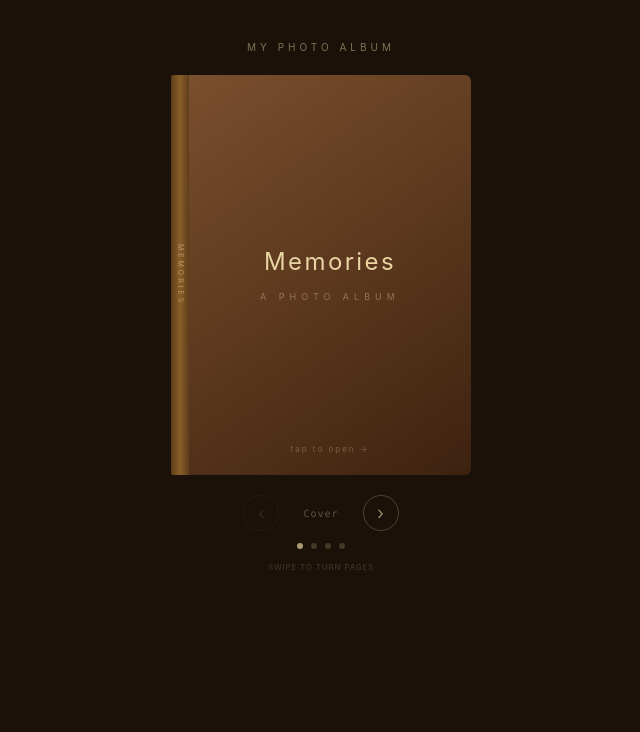
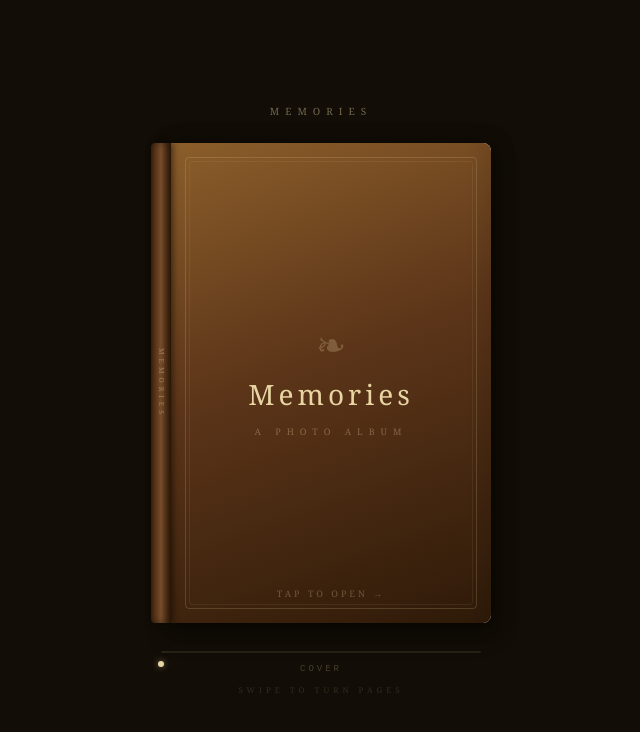
Before and after one commit to chokn3/mama-album, a React (Vite) app: page / in a window 1280 px wide. Shown: the top 732 px of the page, without its empty margins (319-959 px from the left). Built offline with nearby package versions, Linux system fonts and the light colour scheme.

Commit message:
updated the whole appjsx file

```diff
--- a/src/App.jsx
+++ b/src/App.jsx
@@ -1,44 +1,42 @@
 import { useState, useRef } from "react";
 
-const photos = [
+const pages = [
+  "cover",
   {
-    front: {
-      url: "https://lh3.googleusercontent.com/d/1rHVz4J_CSTl91QDFzi50HSmx8yBF1QrS",
-      caption: "Summer at the beach",
-      date: "July 2023",
-      tilt: "-rotate-2",
-    },
-    back: {
-      url: "https://lh3.googleusercontent.com/d/1sEfhAe256d9bhD0BiuCdlNF1QQksERUn",
-      caption: "Golden hour vibes",
-      date: "July 2023",
-      tilt: "rotate-2",
-    },
+    top: "https://lh3.googleusercontent.com/d/1rHVz4J_CSTl91QDFzi50HSmx8yBF1QrS",
+    bottom: "https://lh3.googleusercontent.com/d/1sEfhAe256d9bhD0BiuCdlNF1QQksERUn",
   },
   {
-    front: {
-      url: "https://lh3.googleusercontent.com/d/FILE_ID",
-      caption: "Birthday night 🎂",
-      date: "March 2024",
-      tilt: "rotate-1",
-    },
-    back: {
-      url: "https://lh3.googleusercontent.com/d/FILE_ID",
-      caption: "All of us together",
-      date: "March 2024",
-      tilt: "-rotate-1",
-    },
+    top: "https://lh3.googleusercontent.com/d/FILE_ID_3",
+    bottom: "https://lh3.googleusercontent.com/d/FILE_ID_4",
   },
+  {
+    top: "https://lh3.googleusercontent.com/d/FILE_ID_5",
+    bottom: "https://lh3.googleusercontent.com/d/FILE_ID_6",
+  },
+  "end",
 ];
 
-const pages = ["cover", ...photos, "end"];
+const BOOK_W = 340;
+const BOOK_H = 480;
 
 export default function App() {
   const [current, setCurrent] = useState(0);
+  const [turning, setTurning] = useState(false);
+  const [direction, setDirection] = useState(null);
   const touchStartX = useRef(null);
+  const total = pages.length;
 
   const turnPage = (dir) => {
-    setCurrent((c) => Math.max(0, Math.min(pages.length - 1, c + dir)));
+    const next = current + dir;
+    if (next < 0 || next >= total || turning) return;
+    setDirection(dir);
+    setTurning(true);
+    setTimeout(() => {
+      setCurrent(next);
+      setTurning(false);
+      setDirection(null);
+    }, 600);
   };
 
   const onTouchStart = (e) => { touchStartX.current = e.touches[0].clientX; };
@@ -47,130 +45,264 @@ export default function App() {
     if (Math.abs(diff) > 40) turnPage(diff > 0 ? 1 : -1);
   };
 
-  const PhotoPage = ({ data, side }) => (
-    <div className="flex flex-col items-center h-full py-5 px-4">
-      <div className={`bg-white p-[6px] pb-7 shadow-md ${data.tilt} w-full`}>
-        <img
-          src={data.url}
-          alt={data.caption}
-          className="w-full h-48 object-cover"
-          loading="lazy"
-        />
-      </div>
-      <p className="text-[#666] text-xs italic mt-3 text-center">{data.caption}</p>
-      <p className="text-[#aaa] text-[10px] mt-1 font-mono">{data.date}</p>
-    </div>
-  );
+  const progress = total > 1 ? (current / (total - 1)) * 100 : 0;
+  const pageData = pages[current];
 
-  const pageData = pages[current];
-  const total = pages.length;
+  const pageStyle = {
+    width: BOOK_W - 20,
+    height: BOOK_H,
+    position: "absolute",
+    top: 0,
+    left: 20,
+    transformOrigin: "left center",
+    transformStyle: "preserve-3d",
+    transition: turning ? "transform 0.6s cubic-bezier(0.645,0.045,0.355,1)" : "none",
+    transform: turning && direction === 1
+      ? "rotateY(-180deg)"
+      : turning && direction === -1
+      ? "rotateY(0deg)"
+      : "rotateY(0deg)",
+    borderRadius: "0 8px 8px 0",
+    overflow: "hidden",
+    background: "#f5efe0",
+    boxShadow: "4px 0 20px rgba(0,0,0,0.3)",
+  };
 
   return (
     <div
-      className="min-h-screen flex flex-col items-center justify-start py-10"
-      style={{ background: "#1a1108" }}
+      className="min-h-screen flex flex-col items-center justify-center"
+      style={{ background: "#120d06", fontFamily: "Georgia, serif" }}
       onTouchStart={onTouchStart}
       onTouchEnd={onTouchEnd}
     >
-      <p className="text-[10px] tracking-[4px] uppercase mb-5" style={{ color: "rgba(232,213,163,0.5)" }}>
-        My Photo Album
+      {/* Title */}
+      <p style={{
+        color: "rgba(232,213,163,0.45)",
+        fontSize: 10,
+        letterSpacing: 6,
+        textTransform: "uppercase",
+        marginBottom: 24,
+      }}>
+        Memories
       </p>
 
       {/* Book */}
-      <div className="relative" style={{ width: 300 }}>
+      <div style={{
+        width: BOOK_W,
+        height: BOOK_H,
+        perspective: 1400,
+        position: "relative",
+      }}>
         {/* Spine */}
-        <div
-          className="absolute left-0 top-0 h-full z-10 flex items-center justify-center"
-          style={{
-            width: 18,
-            background: "linear-gradient(to right, #5c3d1a, #8b5e2a, #5c3d1a)",
-            borderRadius: "2px 0 0 2px",
-          }}
-        >
-          <span className="text-[7px] tracking-[3px] uppercase" style={{ color: "rgba(232,213,163,0.5)", writingMode: "vertical-rl" }}>
-            Memories
-          </span>
+        <div style={{
+          position: "absolute",
+          left: 0,
+          top: 0,
+          width: 20,
+          height: "100%",
+          background: "linear-gradient(to right, #3d2008, #7a4f2d, #3d2008)",
+          borderRadius: "4px 0 0 4px",
+          zIndex: 20,
+          display: "flex",
+          alignItems: "center",
+          justifyContent: "center",
+          boxShadow: "inset -4px 0 8px rgba(0,0,0,0.4), 2px 0 6px rgba(0,0,0,0.5)",
+        }}>
+          <span style={{
+            color: "rgba(232,213,163,0.4)",
+            fontSize: 7,
+            letterSpacing: 4,
+            textTransform: "uppercase",
+            writingMode: "vertical-rl",
+          }}>Memories</span>
         </div>
 
+        {/* Ambient shadow behind pages */}
+        <div style={{
+          position: "absolute",
+          left: 20,
+          top: 8,
+          width: BOOK_W - 20,
+          height: BOOK_H,
+          background: "rgba(0,0,0,0.5)",
+          borderRadius: "0 8px 8px 0",
+          filter: "blur(12px)",
+          zIndex: 0,
+        }} />
+
         {/* Page */}
-        <div
-          className="overflow-hidden"
-          style={{
-            marginLeft: 18,
-            width: 282,
-            height: 400,
-            borderRadius: "0 6px 6px 0",
-            background: "#f5efe0",
-          }}
-          onClick={() => current < total - 1 && turnPage(1)}
-        >
+        <div style={pageStyle} onClick={() => turnPage(1)}>
+          {/* Page edge shadow */}
+          <div style={{
+            position: "absolute",
+            right: 0,
+            top: 0,
+            width: 24,
+            height: "100%",
+            background: "linear-gradient(to right, transparent, rgba(0,0,0,0.08))",
+            zIndex: 2,
+            pointerEvents: "none",
+          }} />
+
           {pageData === "cover" && (
-            <div
-              className="w-full h-full flex flex-col items-center justify-center gap-3"
-              style={{ background: "linear-gradient(145deg, #7a4f2d, #3d2210)" }}
-            >
-              <span className="text-2xl tracking-widest" style={{ color: "#e8d5a3" }}>Memories</span>
-              <span className="text-[9px] tracking-[5px] uppercase" style={{ color: "rgba(232,213,163,0.4)" }}>
-                a photo album
-              </span>
-              <span className="text-[8px] tracking-[2px] absolute bottom-5" style={{ color: "rgba(232,213,163,0.3)" }}>
-                tap to open →
-              </span>
+            <div style={{
+              width: "100%",
+              height: "100%",
+              background: "linear-gradient(160deg, #8b5e2a 0%, #5c3519 45%, #2e1a08 100%)",
+              display: "flex",
+              flexDirection: "column",
+              alignItems: "center",
+              justifyContent: "center",
+              gap: 10,
+              position: "relative",
+            }}>
+              <div style={{
+                position: "absolute",
+                inset: 14,
+                border: "1px solid rgba(232,213,163,0.18)",
+                borderRadius: 4,
+                pointerEvents: "none",
+              }} />
+              <div style={{
+                position: "absolute",
+                inset: 18,
+                border: "1px solid rgba(232,213,163,0.08)",
+                borderRadius: 3,
+                pointerEvents: "none",
+              }} />
+              <span style={{ color: "rgba(232,213,163,0.25)", fontSize: 36, lineHeight: 1 }}>❧</span>
+              <span style={{ color: "#e8d5a3", fontSize: 28, letterSpacing: 4, fontWeight: "normal" }}>Memories</span>
+              <span style={{ color: "rgba(232,213,163,0.35)", fontSize: 9, letterSpacing: 6, textTransform: "uppercase" }}>a photo album</span>
+              <span style={{
+                position: "absolute",
+                bottom: 22,
+                color: "rgba(232,213,163,0.3)",
+                fontSize: 9,
+                letterSpacing: 3,
+                textTransform: "uppercase",
+              }}>tap to open →</span>
             </div>
           )}
 
           {pageData === "end" && (
-            <div className="w-full h-full flex flex-col items-center justify-center gap-2" style={{ background: "#f0e8d5" }}>
-              <span className="text-2xl" style={{ color: "#b8a07a" }}>❧</span>
-              <span className="text-xs tracking-widest italic" style={{ color: "#9a8060" }}>The End</span>
-              <span className="text-[10px]" style={{ color: "#bbb" }}>to be continued...</span>
+            <div style={{
+              width: "100%",
+              height: "100%",
+              background: "#f0e8d5",
+              display: "flex",
+              flexDirection: "column",
+              alignItems: "center",
+              justifyContent: "center",
+              gap: 10,
+            }}>
+              <span style={{ color: "#c8a87a", fontSize: 32 }}>❧</span>
+              <span style={{ color: "#9a8060", fontSize: 13, letterSpacing: 4, fontStyle: "italic" }}>The End</span>
+              <span style={{ color: "#bbb", fontSize: 10, letterSpacing: 1 }}>to be continued...</span>
             </div>
           )}
 
           {pageData !== "cover" && pageData !== "end" && (
-            <PhotoPage data={current % 2 === 1 ? pageData.front : pageData.back} />
+            <div style={{
+              width: "100%",
+              height: "100%",
+              display: "flex",
+              flexDirection: "column",
+              gap: 6,
+              padding: 14,
+              background: "#f5efe0",
+            }}>
+              {/* Top photo */}
+              <div style={{
+                flex: 1,
+                background: "white",
+                padding: 5,
+                boxShadow: "0 2px 8px rgba(0,0,0,0.15)",
+                transform: "rotate(-0.8deg)",
+              }}>
+                <img
+                  src={pageData.top}
+                  alt=""
+                  style={{ width: "100%", height: "100%", objectFit: "cover", display: "block" }}
+                  loading="lazy"
+                />
+              </div>
+              {/* Bottom photo */}
+              <div style={{
+                flex: 1,
+                background: "white",
+                padding: 5,
+                boxShadow: "0 2px 8px rgba(0,0,0,0.15)",
+                transform: "rotate(0.6deg)",
+              }}>
+                <img
+                  src={pageData.bottom}
+                  alt=""
+                  style={{ width: "100%", height: "100%", objectFit: "cover", display: "block" }}
+                  loading="lazy"
+                />
+              </div>
+            </div>
           )}
         </div>
       </div>
 
-      {/* Controls */}
-      <div className="flex items-center gap-6 mt-5">
-        <button
-          onClick={() => turnPage(-1)}
-          disabled={current === 0}
-          className="w-9 h-9 rounded-full text-lg flex items-center justify-center disabled:opacity-20"
-          style={{ border: "1px solid rgba(232,213,163,0.25)", color: "rgba(232,213,163,0.6)", background: "none" }}
-        >
-          ‹
-        </button>
-        <span className="text-[10px] tracking-widest font-mono" style={{ color: "rgba(232,213,163,0.35)" }}>
-          {current === 0 ? "Cover" : current >= total - 1 ? "The End" : `Page ${current} of ${total - 2}`}
-        </span>
-        <button
-          onClick={() => turnPage(1)}
-          disabled={current >= total - 1}
-          className="w-9 h-9 rounded-full text-lg flex items-center justify-center disabled:opacity-20"
-          style={{ border: "1px solid rgba(232,213,163,0.25)", color: "rgba(232,213,163,0.6)", background: "none" }}
-        >
-          ›
-        </button>
+      {/* Progress bar */}
+      <div style={{ marginTop: 28, width: BOOK_W - 20, position: "relative" }}>
+        {/* Track */}
+        <div style={{
+          width: "100%",
+          height: 2,
+          background: "rgba(232,213,163,0.1)",
+          borderRadius: 2,
+          position: "relative",
+          overflow: "hidden",
+        }}>
+          {/* Fill */}
+          <div style={{
+            height: "100%",
+            width: `${progress}%`,
+            background: "linear-gradient(to right, rgba(232,213,163,0.3), rgba(232,213,163,0.7))",
+            borderRadius: 2,
+            transition: "width 0.5s ease",
+          }} />
+        </div>
+
+        {/* Thumb dot */}
+        <div style={{
+          position: "absolute",
+          top: "50%",
+          left: `${progress}%`,
+          transform: "translate(-50%, -50%)",
+          width: 6,
+          height: 6,
+          borderRadius: "50%",
+          background: "#e8d5a3",
+          boxShadow: "0 0 6px rgba(232,213,163,0.5)",
+          transition: "left 0.5s ease",
+        }} />
+
+        {/* Page label */}
+        <p style={{
+          textAlign: "center",
+          marginTop: 10,
+          color: "rgba(232,213,163,0.25)",
+          fontSize: 9,
+          letterSpacing: 3,
+          textTransform: "uppercase",
+          fontFamily: "monospace",
+        }}>
+          {current === 0 ? "cover" : current >= total - 1 ? "the end" : `${current} / ${total - 2}`}
+        </p>
       </div>
 
-      {/* Dots */}
-      <div className="flex gap-2 mt-3">
-        {pages.map((_, i) => (
-          <div
-            key={i}
-            onClick={() => setCurrent(i)}
-            className="w-1.5 h-1.5 rounded-full cursor-pointer transition-all"
-            style={{ background: i === current ? "rgba(232,213,163,0.7)" : "rgba(232,213,163,0.2)" }}
-          />
-        ))}
-      </div>
-
-      <p className="text-[8px] tracking-widest uppercase mt-3" style={{ color: "rgba(232,213,163,0.2)" }}>
-        swipe to turn pages
-      </p>
+      {/* Swipe hint */}
+      <p style={{
+        marginTop: 8,
+        color: "rgba(232,213,163,0.15)",
+        fontSize: 8,
+        letterSpacing: 4,
+        textTransform: "uppercase",
+      }}>swipe to turn pages</p>
     </div>
   );
 }
```
